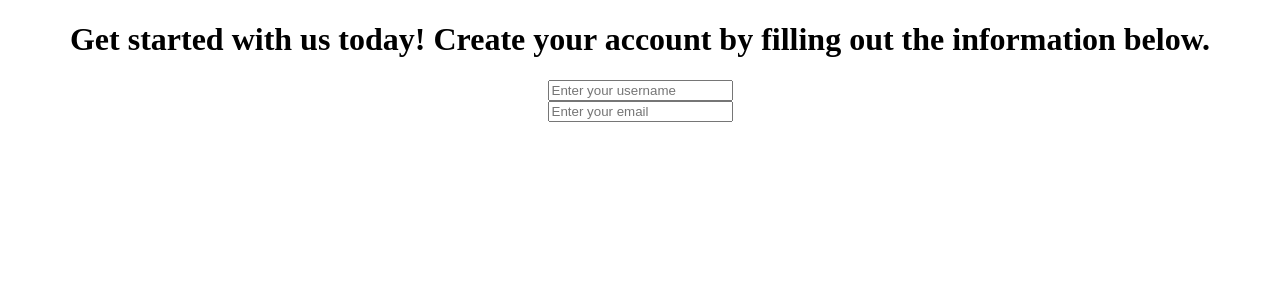
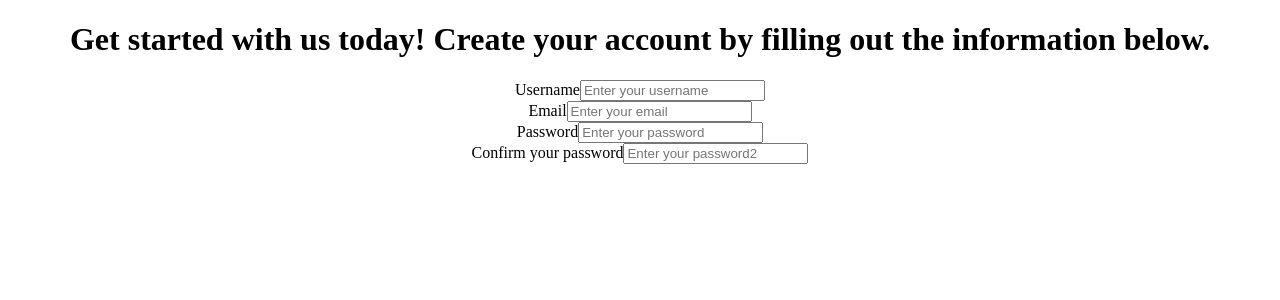
Before and after one commit to mohamedmehdigara/reactjsform, a React (Create React App) app: page / in a window 1280 px wide. Shown: the top 300 px of the page. Built offline with nearby package versions, Linux system fonts and the light colour scheme.

Commit message:
Edited Formsignup.js

```diff
--- a/src/FormSignup.js
+++ b/src/FormSignup.js
@@ -7,13 +7,31 @@ function FormSignup() {
               <h1> Get started with us today! Create your account by filling out the information below.</h1>
               <div className="form-inputs">
                   <label htmlFor="username" className="form-label">
-                      <input type="text" name="username" className="form-input" placeholder="Enter your username"/>
+                     Username
                   </label>
+                  <input id="username" type="text" name="username" className="form-input" placeholder="Enter your username"/>
+
               </div>
               <div className="form-inputs">
                   <label htmlFor="email" className="form-label">
-                      <input type="email" name="email" className="form-input" placeholder="Enter your email"/>
+                      Email
                   </label>
+                  <input id="email" type="email" name="email" className="form-input" placeholder="Enter your email"/>
+
+              </div>
+              <div className="form-inputs">
+                  <label htmlFor="password" className="form-label">
+                      Password
+                  </label>
+                  <input id="password" type="password" name="password" className="form-input" placeholder="Enter your password"/>
+
+              </div>
+              <div className="form-inputs">
+                  <label htmlFor="password2" className="form-label">
+                      Confirm your password
+                  </label>
+                  <input id="password2" type="password2" name="password2" className="form-input" placeholder="Enter your password2"/>
+
               </div>
               </form>
 
```
